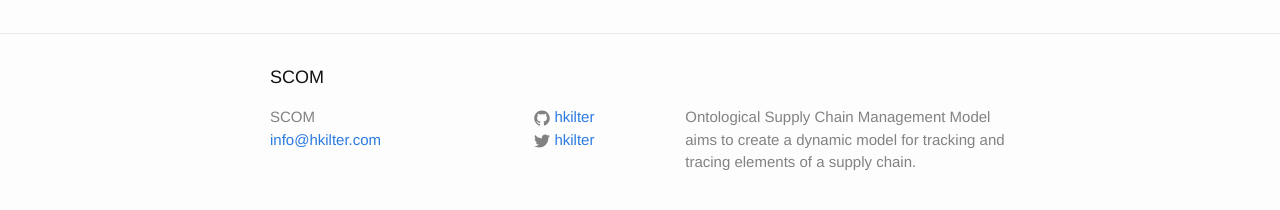
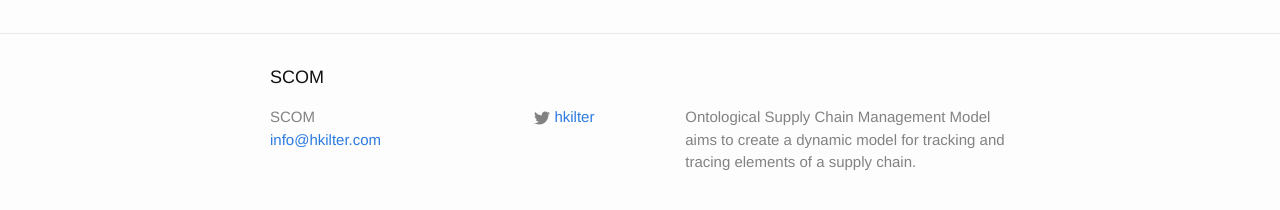
Before and after one commit to hkilter/hkilter-old.github.io, a Jekyll site: the page built from about.md, in a window 1280 px wide. Shown: the part 578-788 px from the top of the page. Built offline with Jekyll 4.4.1, drawn with Linux system fonts in a browser that asks for light colours.

Commit message:
github account name deleted

```diff
--- a/_config.yml
+++ b/_config.yml
@@ -7,7 +7,7 @@ description: > # this means to ignore newlines until "baseurl:"
 baseurl: "" # the subpath of your site, e.g. /blog/
 url: "http://hkilter.com" # the base hostname & protocol for your site
 twitter_username: hkilter
-github_username:  hkilter
+github_username:
 
 # Build settings
 markdown: kramdown
```
